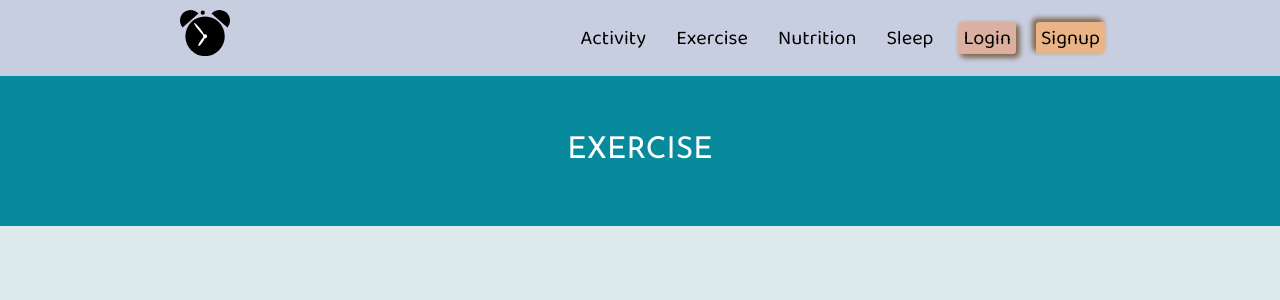
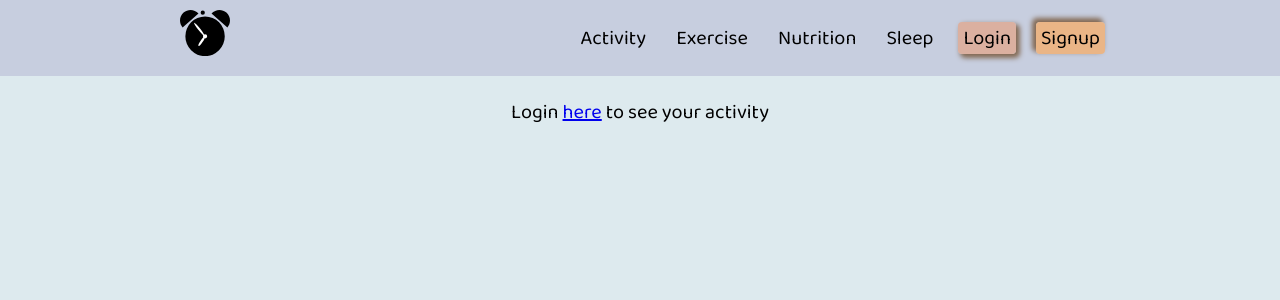
Before and after one commit to awang2330/LifeTracker-Application, a React (Create React App) app in the folder frontend/: page /exercise in a window 1280 px wide. Shown: the top 300 px of the page. Built offline with nearby package versions, Linux system fonts and the light colour scheme.

Commit message:
activity pages display only on login

```diff
--- a/frontend/src/components/Exercise/Exercise.js
+++ b/frontend/src/components/Exercise/Exercise.js
@@ -3,10 +3,18 @@ import PageHeader from '../PageHeader/PageHeader'
 import Nouser from "../Nouser/Nouser"
 import './Exercise.css'
 
-export default function Exercise() {
+export default function Exercise({ user, setAppState }) {
+  const isAuthenticated = Boolean(user?.email)
   return (
     <div className="Exercise">
-      <PageHeader sectionName='Exercise'/>
+      {isAuthenticated ?
+      <>
+        <PageHeader sectionName='Exercise'/>
+        <div></div>
+      </>
+      :
+      <Nouser />
+      }
     </div>
   )
 }
--- a/frontend/src/components/Nutrition/Nutrition.js
+++ b/frontend/src/components/Nutrition/Nutrition.js
@@ -3,10 +3,19 @@ import PageHeader from '../PageHeader/PageHeader'
 import Nouser from "../Nouser/Nouser"
 import './Nutrition.css'
 
-export default function Nutrition() {
+export default function Nutrition({ user, setAppState }) {
+  const isAuthenticated = Boolean(user?.email)
+
   return (
     <div className="Nutrition">
-      <PageHeader sectionName='Nutrition'/>
+      {isAuthenticated ?
+      <>
+        <PageHeader sectionName='Nutrition'/>
+        <div></div>
+      </>
+      :
+      <Nouser />
+      }
     </div>
   )
 }
--- a/frontend/src/components/SignUp/Signup.css
+++ b/frontend/src/components/SignUp/Signup.css
@@ -3,11 +3,11 @@
 }
 .form-input-name {
   display: flex;
+  justify-content: space-between;
   width: 100%;
   margin: 10px;
-  grid-gap: 20px;
-  gap: 20px;
 }
 .form-input-name .form-input {
+  width: 45%;
   margin: 0;
 }
--- a/frontend/src/components/Sleep/Sleep.js
+++ b/frontend/src/components/Sleep/Sleep.js
@@ -3,10 +3,19 @@ import PageHeader from '../PageHeader/PageHeader'
 import Nouser from "../Nouser/Nouser"
 import './Sleep.css'
 
-export default function Sleep() {
+export default function Sleep({ user, setAppState }) {
+  const isAuthenticated = Boolean(user?.email)
+
   return (
     <div className="Sleep">
-      <PageHeader sectionName='Sleep'/>
+      {isAuthenticated ?
+      <>
+        <PageHeader sectionName='Sleep'/>
+        <div></div>
+      </>
+      :
+      <Nouser />
+      }
     </div>
   )
 }
```
